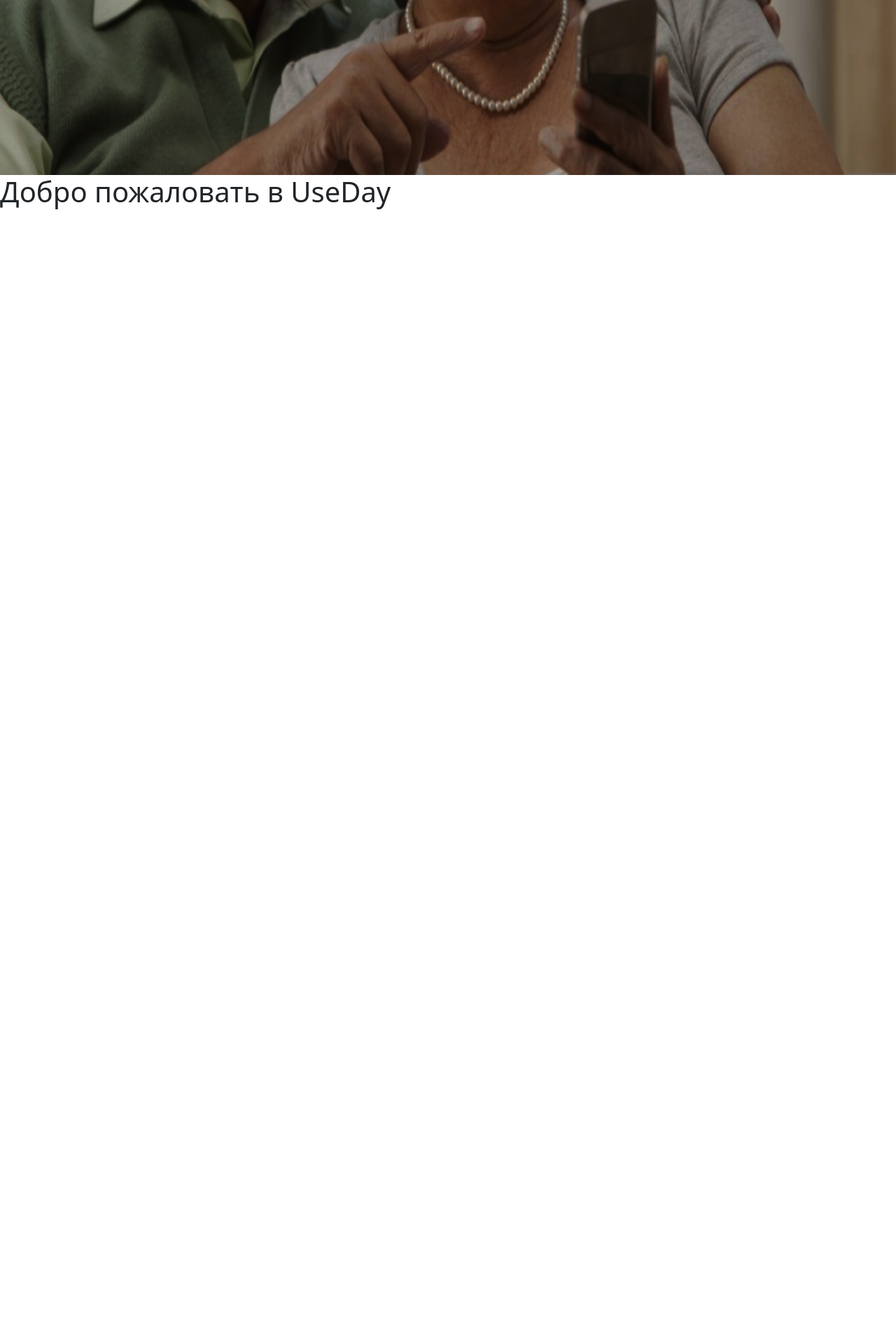
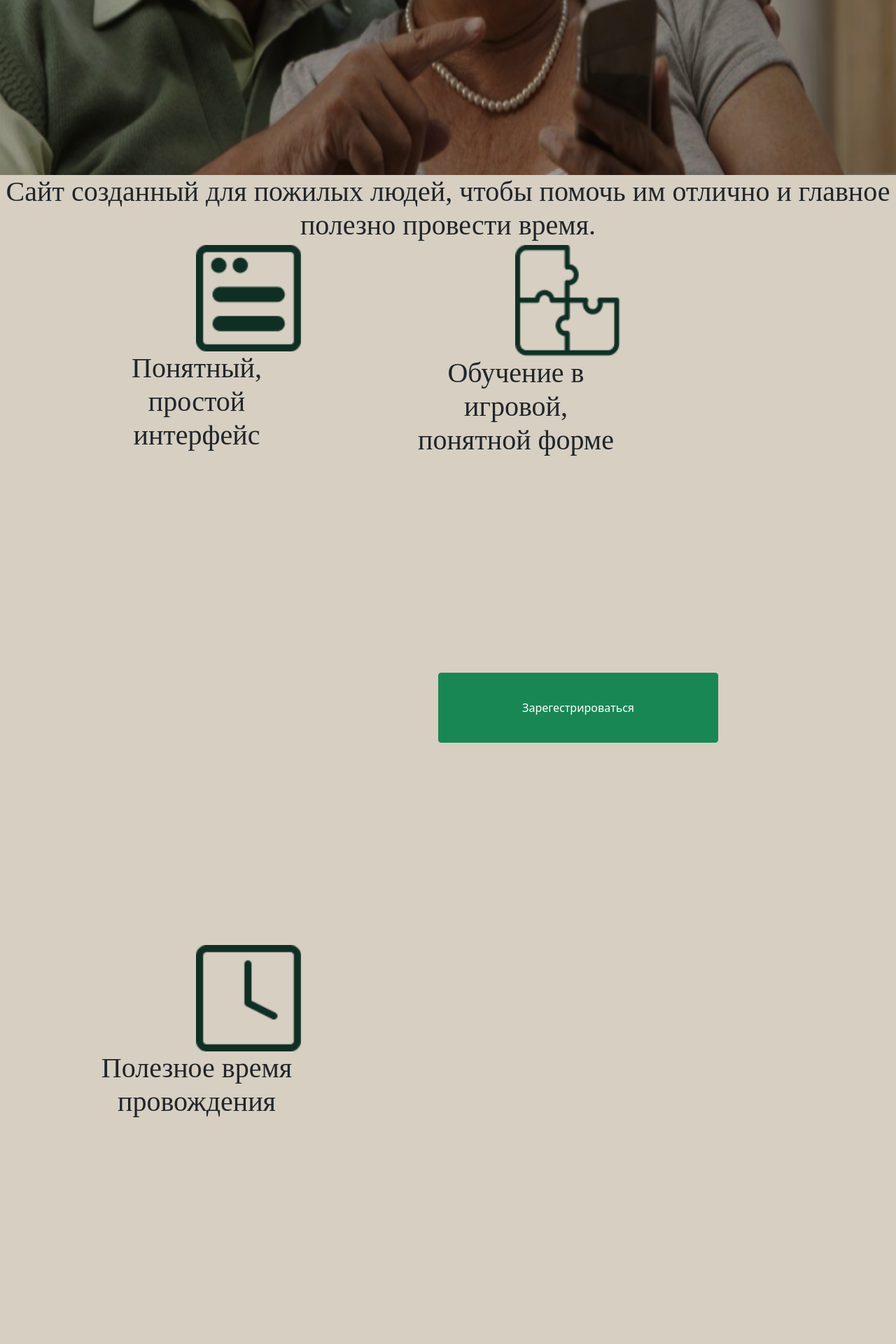
Before and after one commit to KItHubPlanBIllSchool/nevs228, a PHP site: page / in a window 1280 px wide. Shown: the part 620-2540 px from the top of the page at 70% size. Before the commit the page ends 919 px from the top, so only its background shows below. Run offline with PHP 8.4, Linux system fonts and the light colour scheme; data that the repository does not hold is empty.

Commit message:
Add files via upload

```diff
--- a/project/index.php
+++ b/project/index.php
@@ -7,10 +7,20 @@
 
     <!-- Bootstrap CSS -->
     <link href="https://cdn.jsdelivr.net/npm/bootstrap@5.0.0-beta3/dist/css/bootstrap.min.css" rel="stylesheet" integrity="sha384-eOJMYsd53ii+scO/bJGFsiCZc+5NDVN2yr8+0RDqr0Ql0h+rP48ckxlpbzKgwra6" crossorigin="anonymous">
+    <style type="text/css">
 
+      <style>
+   @font-face {
+    font-family: Montserrat-Medium; /* Гарнитура шрифта */
+    src: url(Montserrat-Medium.ttf); /* Путь к файлу со шрифтом */
+   }
+   h1 {
+    font-family: Montserrat-Medium;
+   }
+    </style>
 
   </head>
-  <body>
+  <body style="background-color: #D6CFC2">
     <?php
         $connect = mysqli_connect('127.0.0.1', 'root', '', 'project2');
         $query = mysqli_query($connect, 'SELECT * FROM bd');
@@ -20,12 +30,28 @@
     <img src="img/logo.png" style="width: 110px; height: 50px; margin-top:10px" class="ps-5" >
     <img src="img/UseDay.png" style="width: 150px; height: 60px; margin-top:15px" class="ps-5 ">
   </div>
-  <div class="">
+
+  <div>
     <img src="img/img1.png" class="col-12" style="height: 800px;">
   </div>
-  <div>
-    <h1 style="margin-bottom:200px">Добро пожаловать в UseDay</h1>
+  <div style="height:100px; background-color: #D6CFC2">
+    <h1 class="text-center">Сайт созданный для пожилых людей, чтобы помочь им отлично и главное полезно провести время.</h1>
   </div>
+    <div class="row">
+    <div class="col-3" style="height:1000px; margin-left:130px; background-color: #D6CFC2">
+      <img src="img/co1.png" width="150" style="margin-left:150px">
+      <h1 style="font-family: Montserrat-Medium;" class="text-center">Понятный, простой интерфейс</h1>
+    </div>
+    <div class="col-3" style="height:1000px; margin-left:130px; background-color: #D6CFC2">
+      <img src="img/co2.png" width="150" style="margin-left:150px">
+      <h1 style="font-family: Montserrat-Medium;" class="text-center">Обучение в игровой, понятной форме</h1>
+      <a href="registra.php"><button type="button" class="btn btn-success" style="margin-left:40px; margin-top:300px; width: 400px; height: 100px">Зарегестрироваться</button></a>
+    </div>
+    <div class="col-3" style="height:1000px; margin-left:130px; background-color: #D6CFC2">
+      <img src="img/co3.png" width="150" style="margin-left:150px">
+      <h1 style="font-family: Montserrat-Medium;" class="text-center">Полезное время провождения</h1>
+    </div>
+    </div>
 
 
 
--- a/project/input.php
+++ b/project/input.php
@@ -3,5 +3,5 @@ $connect = mysqli_connect('127.0.0.1', 'root', '', 'project2');
 
 mysqli_query($connect, 'INSERT INTO bd (Login, Password) VALUES ("'.$_POST['nickname'].'", "'.$_POST['password'].'")');
 
-header('Location: index.php');
+header('Location: zadaniya.php');
  ?>
--- a/project/proverka.php
+++ b/project/proverka.php
@@ -14,6 +14,7 @@
 			echo "net";
 		}else
 		{
+			header('Location: index.php');
 		}
 
 
```
Also changed, not shown: project/samizadaniya.php (added, +43 -0 lines), project/test.css (added, +12 -0 lines), project/zadanie1.php (added, +30 -0 lines), project/zadaniya.php (added, +37 -0 lines), project/Montserrat-Black.ttf (added), project/Montserrat-Medium.ttf (added), project/img/co1.png (added), project/img/co2.png (added), project/img/co3.png (added), project/img/zamochek.png (added).
